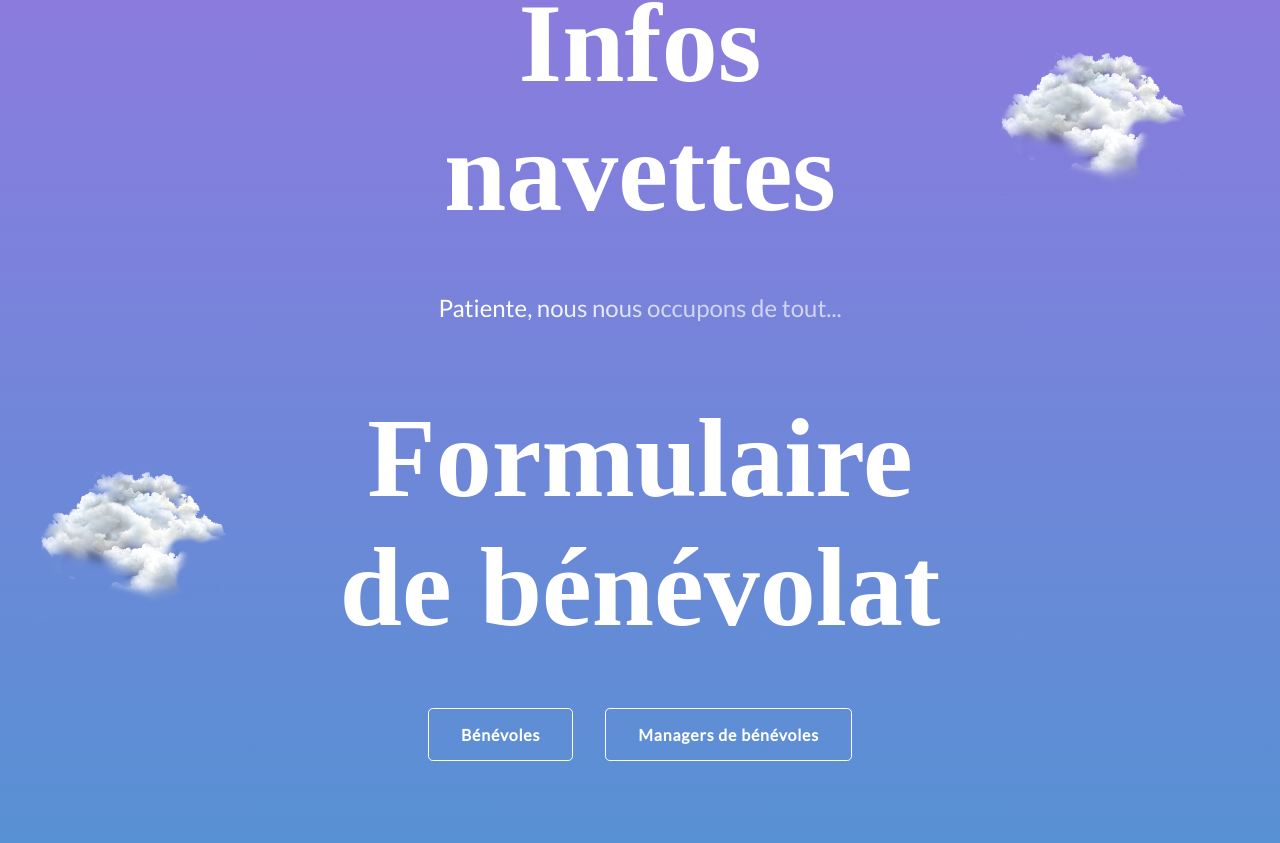
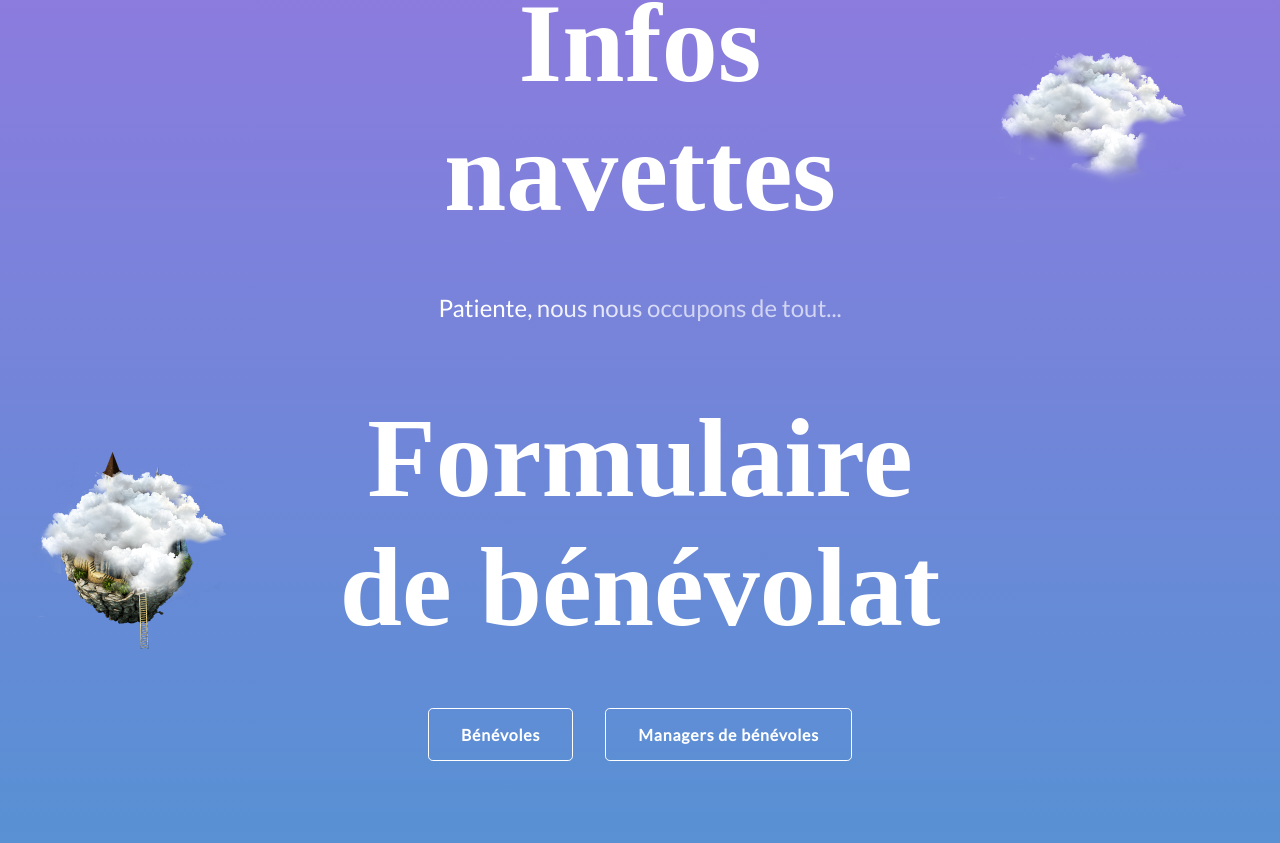
Before and after one commit to leoBello/cp2022WebSite, a React (Create React App) app: page / in a window 1280 px wide. Shown: the part 2702-3545 px from the top of the page. Built offline with nearby package versions, Linux system fonts and the light colour scheme; a web font is replaced by a local one.

Commit message:
add Laputa

```diff
--- a/src/components/Cloud/Cloud.jsx
+++ b/src/components/Cloud/Cloud.jsx
@@ -7,7 +7,7 @@ function getRandomInt(max) {
   return Math.floor(Math.random() * max);
 }
 
-const Cloud = ({className}) => {
+const Cloud = (props) => {
 
 
   const mooveCloud = (cloud, top, left) => {
@@ -31,7 +31,7 @@ const Cloud = ({className}) => {
     };
   }, []);
 
-  return <img className={`cloud ${className}`} src={CloudPng} alt="cloud"></img>;
+  return <img className={`cloud ${props.className}`} src={props.src ? props.src : CloudPng} alt="cloud"></img>;
 };
 
 export { Cloud };
--- a/src/components/Home/Home.jsx
+++ b/src/components/Home/Home.jsx
@@ -6,6 +6,7 @@ import { PreceptesData, TitleSectionData } from "../../constants/constants";
 import { Footer } from "../Footer/Footer";
 import { LanguageContext } from "./LanguageContext";
 import { Cloud } from "../Cloud/Cloud";
+import LaputaPng from "../../assets/laputa.png";
 
 import "./home.scss";
 
@@ -61,9 +62,8 @@ const Home = () => {
                   <div className="left">
                     {/* <CastleSvg /> */}
                   </div>
-
+                  <Cloud className="right" />
                   <Cloud className="left" />
-                  <Cloud className="right" />
                   <Cloud className="left" />
                   <Cloud className="right" />
                   <div className="preceptes-container">
@@ -110,6 +110,8 @@ const Home = () => {
                   title={TitleSectionData[language][3].title}
                   center
                 >
+                  <Cloud className="left" src={LaputaPng} />
+                  <Cloud className="left" />
                   <Cloud className="left" />
                   <div className="buttons-container benevoles">
                     <button
```
Also changed, not shown: src/assets/laputa.png (added).
